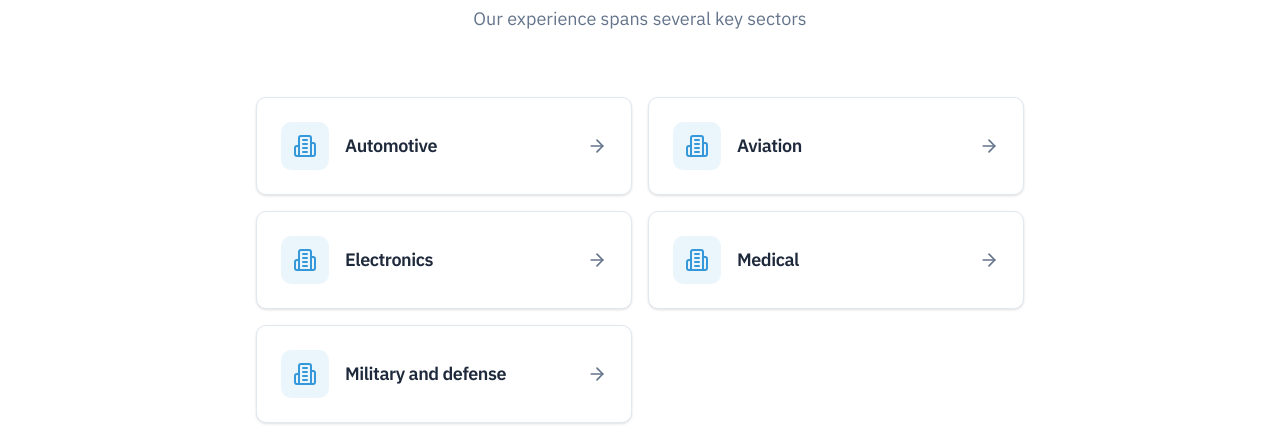
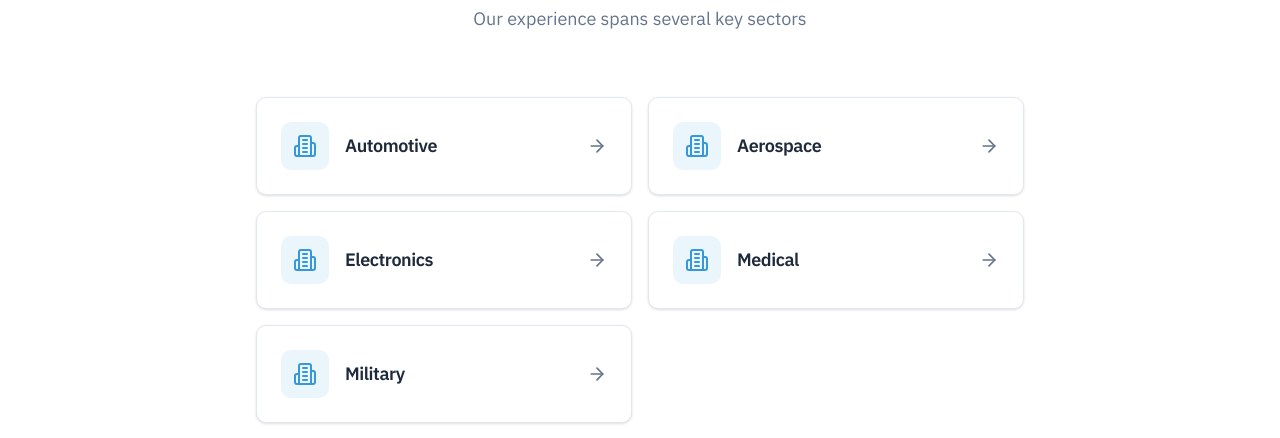
Before and after one commit to Dayropo/lyonsco, a Next.js app: page /about in a window 1280 px wide. Shown: the part 3800-4238 px from the top of the page. Built offline with nearby package versions, Linux system fonts and the light colour scheme.

Commit message:
refactor: convert TimelineSection to Framer Motion with whileInView animations
- Replace GSAP animations with Framer Motion
- Use containerVariants and itemVariants for staggered animations
- Implement whileInView for scroll-triggered animations
- Add viewport margin for scroll detection

```diff
--- a/app/industries/[slug]/page.tsx
+++ b/app/industries/[slug]/page.tsx
@@ -94,9 +94,9 @@ export default async function IndustryPage({ params }: { params: Promise<{ slug:
         description={industry.description}
         heroImage={industry.heroImage}
       />
-      {industry.whatWeOffer.length > 0 && (
-        <IndustryWhatWeOffer whatWeOffer={capabilities} />
-      )}
+
+      <IndustryWhatWeOffer whatWeOffer={capabilities} />
+
       {/* <IndustryProcess processes={LIFECYCLE_STEPS} /> */}
       {industry.components && industry.components.length > 0 && (
         <IndustryComponents components={industry.components} />
--- a/components/MobileMenu.tsx
+++ b/components/MobileMenu.tsx
@@ -62,8 +62,8 @@ const industries: readonly IndustryItem[] = [
     href: "/industries/automotive",
   },
   {
-    title: "Aviation",
-    href: "/industries/aviation",
+    title: "Aerospace",
+    href: "/industries/aerospace",
   },
   {
     title: "Electronics",
--- a/components/about/AboutIndustries.tsx
+++ b/components/about/AboutIndustries.tsx
@@ -12,9 +12,9 @@ const industries = [
     href: "/industries/automotive",
   },
   {
-    id: "aviation",
-    name: "Aviation",
-    href: "/industries/aviation",
+    id: "aerospace",
+    name: "Aerospace",
+    href: "/industries/aerospace",
   },
   {
     id: "electronics",
@@ -28,7 +28,7 @@ const industries = [
   },
   {
     id: "military",
-    name: "Military and defense",
+    name: "Military",
     href: "/industries/military",
   },
 ]
--- a/components/companies/CompanyIndustries.tsx
+++ b/components/companies/CompanyIndustries.tsx
@@ -11,9 +11,9 @@ interface CompanyIndustriesProps {
 
 const industryMap: Record<string, { name: string; icon: typeof Car; slug: string }> = {
   automotive: { name: "Automotive", icon: Car, slug: "automotive" },
-  "aerospace-defense": { name: "Aerospace & Defense", icon: Plane, slug: "aerospace-defense" },
-  "consumer-electronics": { name: "Consumer Electronics", icon: Zap, slug: "consumer-electronics" },
-  "medical-devices": { name: "Medical Devices", icon: Heart, slug: "medical-devices" },
+  aerospace: { name: "Aerospace", icon: Plane, slug: "aerospace" },
+  electronics: { name: "Electronics", icon: Zap, slug: "electronics" },
+  medical: { name: "Medical", icon: Heart, slug: "medical" },
   military: { name: "Military", icon: Shield, slug: "military" },
 }
 
@@ -61,7 +61,7 @@ export function CompanyIndustries({ industries }: CompanyIndustriesProps): JSX.E
           whileInView="visible"
           viewport={{ once: true, margin: "-100px" }}
         >
-          {industries.map((industryId) => {
+          {industries.map(industryId => {
             const industry = industryMap[industryId]
             if (!industry) return null
             const Icon = industry.icon
--- a/components/rfq/RFQForm.tsx
+++ b/components/rfq/RFQForm.tsx
@@ -152,7 +152,7 @@ export function RFQForm(): JSX.Element {
                   >
                     <option value="">Select an industry</option>
                     <option value="automotive">Automotive</option>
-                    <option value="aviation">Aviation</option>
+                    <option value="aerospace">Aerospace</option>
                     <option value="electronics">Electronics</option>
                     <option value="medical">Medical</option>
                     <option value="military">Military and Defense</option>
--- a/data/companies.ts
+++ b/data/companies.ts
@@ -11,7 +11,7 @@ export const companies: Company[] = [
     name: "Paradigm Development Group",
     tagline: "Early-Stage Prototyping & Concept Models",
     description:
-      "Pardev specializes in rapid prototyping and concept development, helping you bring ideas to life quickly. From initial concept models to functional prototypes, they provide the foundation for successful product development",
+      "Paradigm Development Group (Pardev) specializes in rapid prototyping and concept development, helping you bring ideas to life quickly. From initial concept models to functional prototypes, they provide the foundation for successful product development",
     about:
       "Paradigm Development Group (Pardev) provides comprehensive early-stage product development and prototyping services designed to accelerate innovation. Specializing in rapid prototyping, 3D printing, and concept model fabrication, Pardev transforms ideas into functional, test-ready components with speed and precision. The company’s in-house engineering, model-making, and machining capabilities allow seamless support from concept through low-volume production. By combining technical expertise with hands-on collaboration, Pardev helps customers reduce development time, refine designs, and move confidently toward full-scale manufacturing.",
     logo: "/images/companies/pardev-logo.webp",
@@ -23,7 +23,7 @@ export const companies: Company[] = [
       "Urethane Castings",
     ],
     capabilities: ["additive-manufacturing", "cnc-prototyping"],
-    industries: ["medical-devices", "consumer-electronics", "automotive", "aerospace-defense"],
+    industries: ["medical", "electronics", "automotive", "aerospace"],
     certifications: [
       {
         id: "iso-9001",
@@ -129,7 +129,7 @@ export const companies: Company[] = [
       "cleanroom-production",
       "value-added-assembly",
     ],
-    industries: ["medical-devices", "consumer-electronics", "automotive", "aerospace-defense"],
+    industries: ["medical", "electronics", "automotive", "aerospace"],
     certifications: [
       {
         id: "iso-9001",
@@ -181,9 +181,9 @@ export const companies: Company[] = [
           "Small batch production",
         ],
         specifications: {
-          "Lead Time": "3-5 days",
-          "Batch Size": "10-100 units",
-          Tolerance: "±0.002 in",
+          "Time to Market": "Average 3-5 weeks",
+          "Part Runs": "Prototype to Large Volume",
+          // Tolerance: "±0.002 in",
         },
       },
       {
@@ -310,7 +310,7 @@ export const companies: Company[] = [
       "multi-axis-machining",
       "cleanroom-manufacturing",
     ],
-    industries: ["medical-devices", "aerospace-defense", "automotive"],
+    industries: ["medical", "aerospace", "automotive"],
     certifications: [
       {
         id: "iso-9001",
@@ -559,7 +559,7 @@ export const companies: Company[] = [
     heroImage: "/images/companies/minic-hero.webp",
     specialties: ["Swiss-Style Turning", "Micro-Machining", "High-Volume Small Parts"],
     capabilities: ["swiss-machining", "micro-machining", "thread-rolling"],
-    industries: ["medical-devices", "aerospace-defense", "consumer-electronics", "automotive"],
+    industries: ["medical", "aerospace", "electronics", "automotive"],
     certifications: [
       {
         id: "iso-9001",
@@ -670,7 +670,7 @@ export const companies: Company[] = [
       "Medical, Automotive, Aerospace, Industrial, and Electronics Markets",
       "Quality, Consistency, and Repeatable Results",
     ],
-    industries: ["automotive", "medical-devices", "aerospace-defense", "consumer-electronics"],
+    industries: ["automotive", "medical", "aerospace", "electronics"],
     certifications: [
       {
         id: "iso-9001",
--- a/types/industry.ts
+++ b/types/industry.ts
@@ -70,4 +70,4 @@ export interface ProjectStage {
   duration: string
 }
 
-export type IndustrySlug = "automotive" | "aviation" | "electronics" | "medical" | "military"
+export type IndustrySlug = "automotive" | "aerospace" | "electronics" | "medical" | "military"
```
